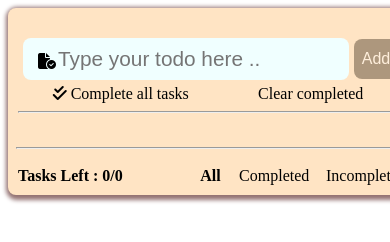
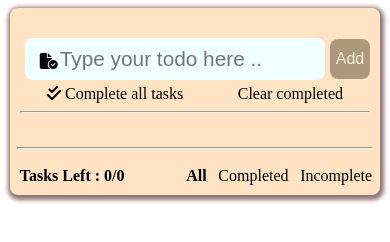
Before and after one commit to sudeep2407/ToDoList, a plain HTML site: page index.html in a window 390 px wide. Drawn offline with Linux system fonts and the light colour scheme.

Commit message:
Update style.css
Updating css file

```diff
--- a/style.css
+++ b/style.css
@@ -2,7 +2,8 @@
 #main {
     background-color: bisque;
     width: 40vw;
-    min-width: 400px;
+    min-width: 40vw;
+    max-width: 100%;
     height: auto;
     margin: auto;
     border-radius: 8px;
@@ -142,3 +143,10 @@
     text-align: right;
     cursor: pointer;
 }
+
+@media only screen and (max-width: 600px) {
+    /* For mobile phones: */
+    #main {
+        width: 95vw;
+    }
+}
```
